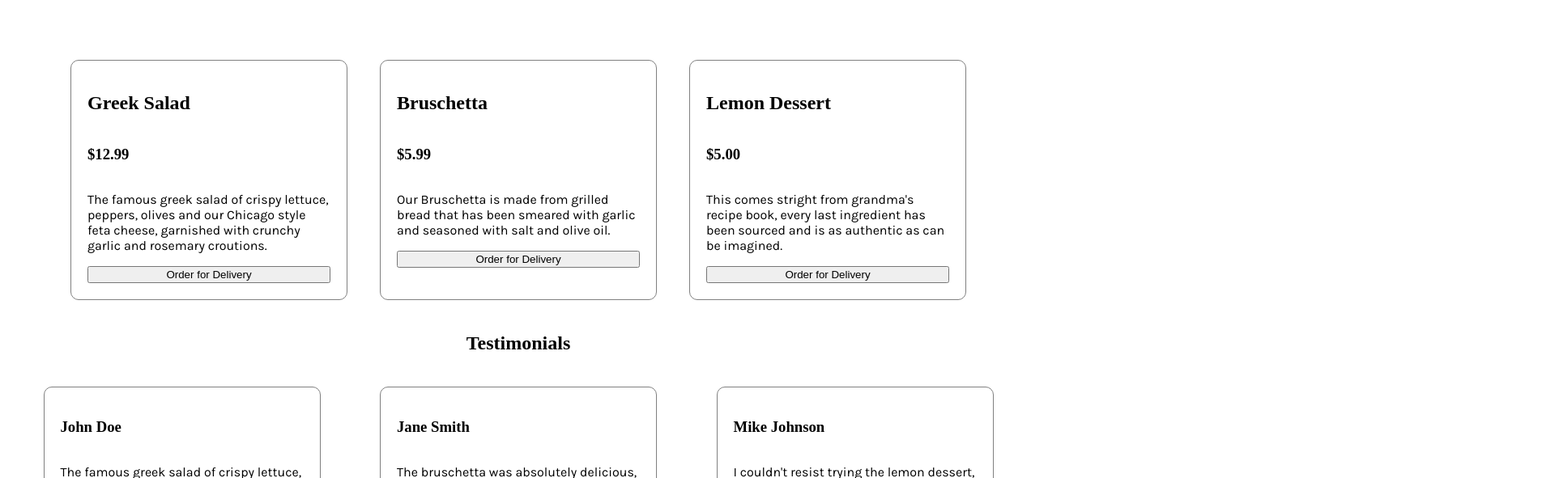
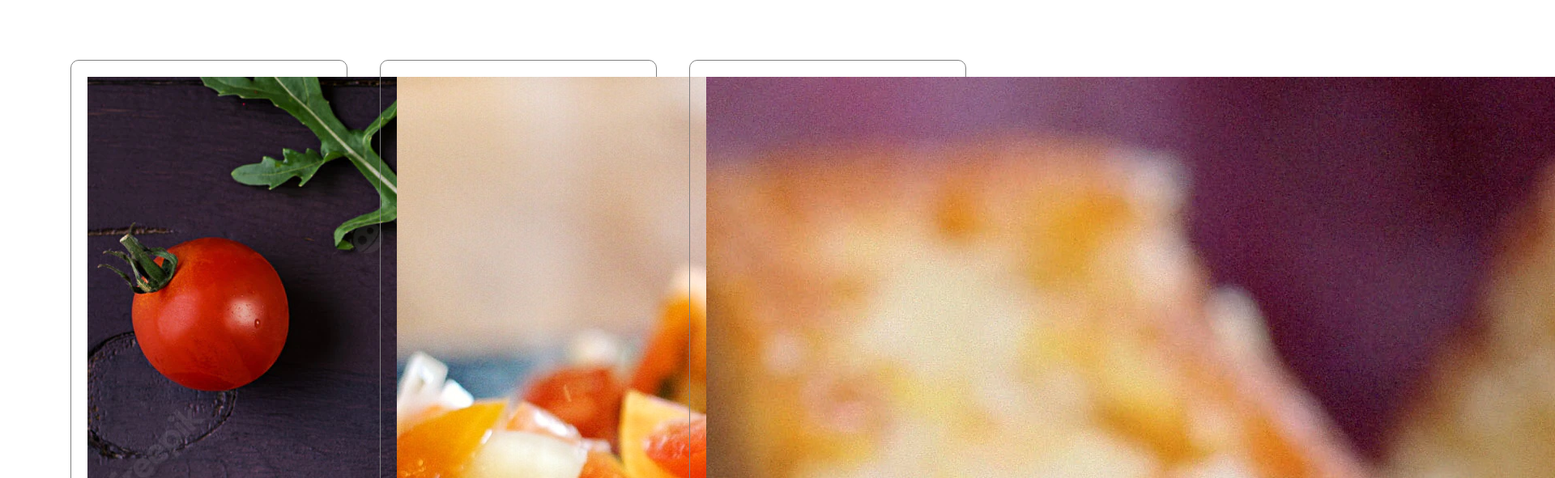
Before and after one commit to webBrah/react, a React (Create React App) app in the folder little-lemon-restaurant/: page / in a window 1280 px wide. Shown: the part 565-1156 px from the top of the page at 81% size, 1920 px wide, since content can reach past the window. Built offline with nearby package versions, Linux system fonts and the light colour scheme; a web font is replaced by a local one.

Commit message:
Updated Specials

```diff
--- a/little-lemon-restaurant/src/components/Specials/Card.jsx
+++ b/little-lemon-restaurant/src/components/Specials/Card.jsx
@@ -4,6 +4,9 @@ function Card(props) {
   return (
     <div className="card">
       <div className="container">
+        <div className="image-wrapper">
+          <img src={props.src} alt={props.alt} />
+        </div>
         <h2>{props.h2}</h2>
         <h3>{props.h3}</h3>
         <p>{props.p}</p>
--- a/little-lemon-restaurant/src/components/Specials/Specials.jsx
+++ b/little-lemon-restaurant/src/components/Specials/Specials.jsx
@@ -1,5 +1,8 @@
 import Card from './Card';
 import './Specials.css';
+import GreekSalad from '../../assets/food/greek-salad.webp';
+import Bruschetta from '../../assets/food/bruschetta.jpeg';
+import LemonDessert from '../../assets/food/lemon-dessert.webp';
 
 const menuItems = [
   {
@@ -8,6 +11,7 @@ const menuItems = [
     price: '$12.99',
     description:
       'The famous greek salad of crispy lettuce, peppers, olives and our Chicago style feta cheese, garnished with crunchy garlic and rosemary croutions.',
+    image: GreekSalad
   },
   {
     id: '2',
@@ -15,6 +19,7 @@ const menuItems = [
     price: '$5.99',
     description:
       'Our Bruschetta is made from grilled bread that has been smeared with garlic and seasoned with salt and olive oil.',
+    image: Bruschetta
   },
   {
     id: '3',
@@ -22,6 +27,7 @@ const menuItems = [
     price: '$5.00',
     description:
       "This comes stright from grandma's recipe book, every last ingredient has been sourced and is as authentic as can be imagined.",
+      image: LemonDessert
   },
 ];
 
@@ -42,11 +48,13 @@ export default function Specials(props) {
           <div className="card">
             {menuItems.map((item) => (
               <Card
-                key={item.id}
-                h2={item.title}
-                h3={item.price}
-                p={item.description}
-              />
+              key={item.id}
+              src={item.image}
+              alt={item.title}
+              h2={item.title}
+              h3={item.price}
+              p={item.description}
+            />
             ))}
           </div>
         </div>
```
